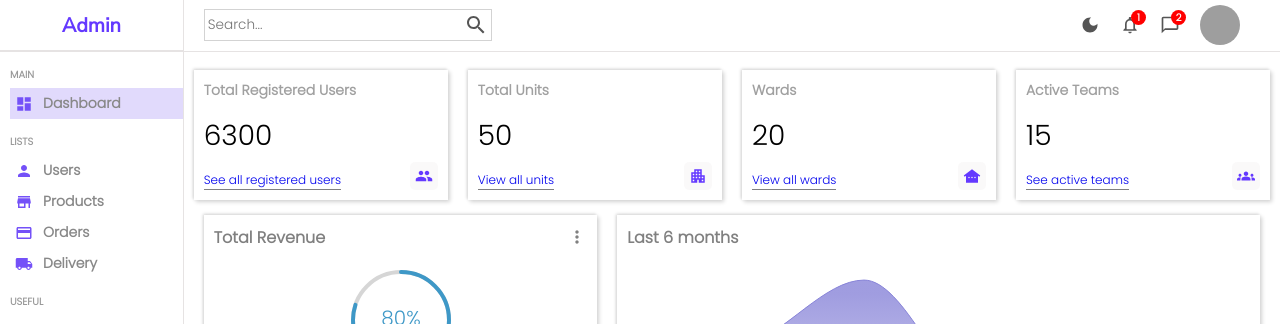
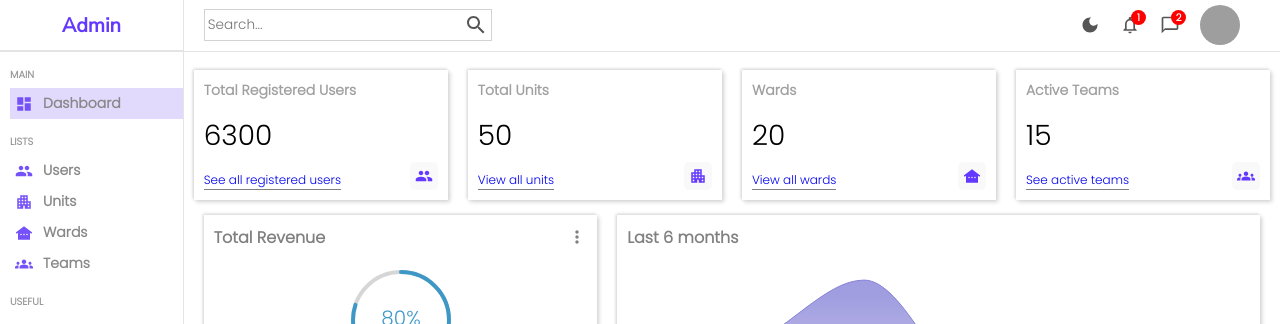
Before and after one commit to okhuaroboosayuki/Dashboard, a React (Vite) app: page / in a window 1280 px wide. Shown: the top 324 px of the page. Built offline with nearby package versions, Linux system fonts and the light colour scheme; grey boxes are pictures that could not be loaded.

Commit message:
replaced icons with user oriented icons for easy navigation

```diff
--- a/src/components/SideBar.jsx
+++ b/src/components/SideBar.jsx
@@ -1,9 +1,9 @@
 import "../assets/scss/sidebar.scss";
 import DashboardIcon from "@mui/icons-material/Dashboard";
-import PersonIcon from "@mui/icons-material/Person";
-import StoreIcon from "@mui/icons-material/Store";
-import CreditCardIcon from "@mui/icons-material/CreditCard";
-import LocalShippingIcon from "@mui/icons-material/LocalShipping";
+import GroupsIcon from "@mui/icons-material/Groups";
+import GroupIcon from '@mui/icons-material/Group';
+import ApartmentIcon from "@mui/icons-material/Apartment";
+import OtherHousesIcon from "@mui/icons-material/OtherHouses";
 import AnalyticsIcon from "@mui/icons-material/Analytics";
 import NotificationsNoneIcon from "@mui/icons-material/NotificationsNone";
 import MedicalInformationIcon from "@mui/icons-material/MedicalInformation";
@@ -51,22 +51,22 @@ function SideBar() {
 
           <p className="title">LISTS</p>
           <NavBarLink to="/users">
-            <PersonIcon className="icon" />
+            <GroupIcon className="icon" />
             <span>Users</span>
           </NavBarLink>
 
           <NavBarLink to="/products">
-            <StoreIcon className="icon" />
-            <span>Products</span>
+            <ApartmentIcon className="icon" />
+            <span>Units</span>
           </NavBarLink>
 
           <li>
-            <CreditCardIcon className="icon" />
-            <span>Orders</span>
+            <OtherHousesIcon className="icon" />
+            <span>Wards</span>
           </li>
           <li>
-            <LocalShippingIcon className="icon" />
-            <span>Delivery</span>
+            <GroupsIcon className="icon" />
+            <span>Teams</span>
           </li>
 
           <p className="title">USEFUL</p>
```
